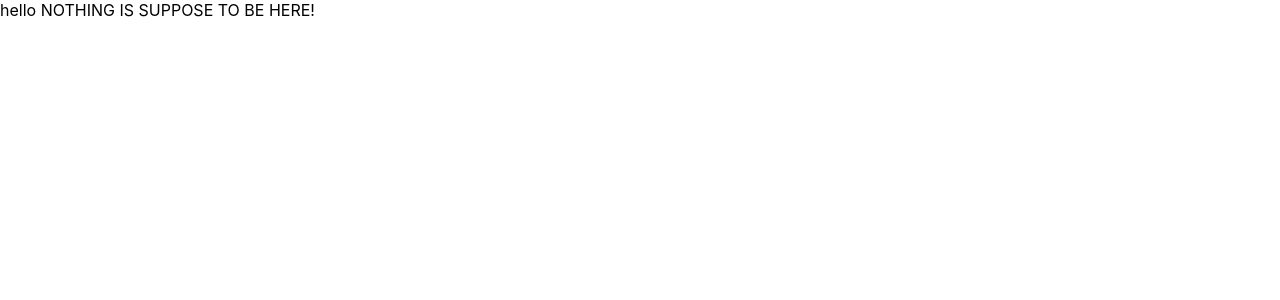
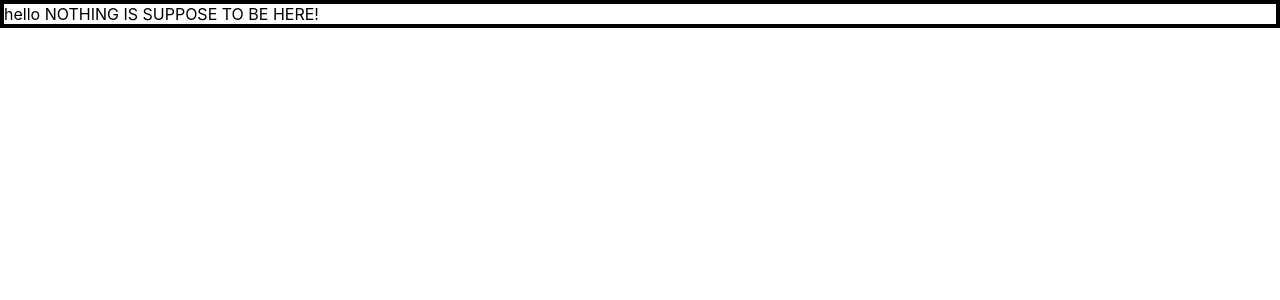
Before and after one commit to catmemberMona/portfolio, a React (Create React App) app: page / in a window 1280 px wide. Shown: the top 300 px of the page. Built offline with nearby package versions, Linux system fonts and the light colour scheme.

Commit message:
changed meta tag recommended by materialUI added borders to everything

```diff
--- a/public/index.html
+++ b/public/index.html
@@ -2,12 +2,13 @@
 <html lang="en">
   <head>
     <meta charset="utf-8" />
-    <meta name="viewport" content="width=device-width, initial-scale=1" />
+    <meta name="viewport" content="minimum-scale=1, initial-scale=1, width=device-width" />
     <meta name="theme-color" content="#000000" />
     <meta
       name="description"
       content="Web site created using create-react-app"
     />
+
     <!--
       manifest.json provides metadata used when your web app is installed on a
       user's mobile device or desktop. See https://developers.google.com/web/fundamentals/web-app-manifest/
--- a/src/index.css
+++ b/src/index.css
@@ -11,3 +11,7 @@ code {
   font-family: source-code-pro, Menlo, Monaco, Consolas, 'Courier New',
     monospace;
 }
+
+* {
+  border: 1px solid black;
+}
```
